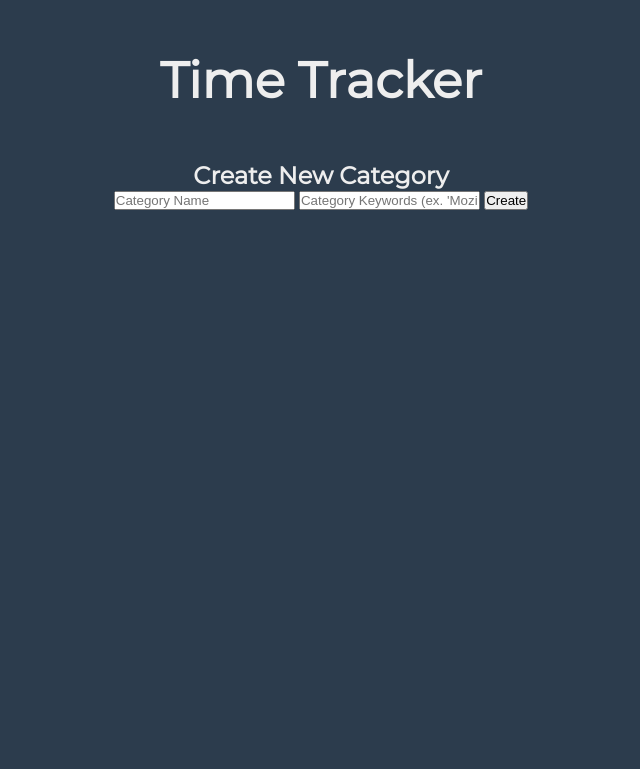
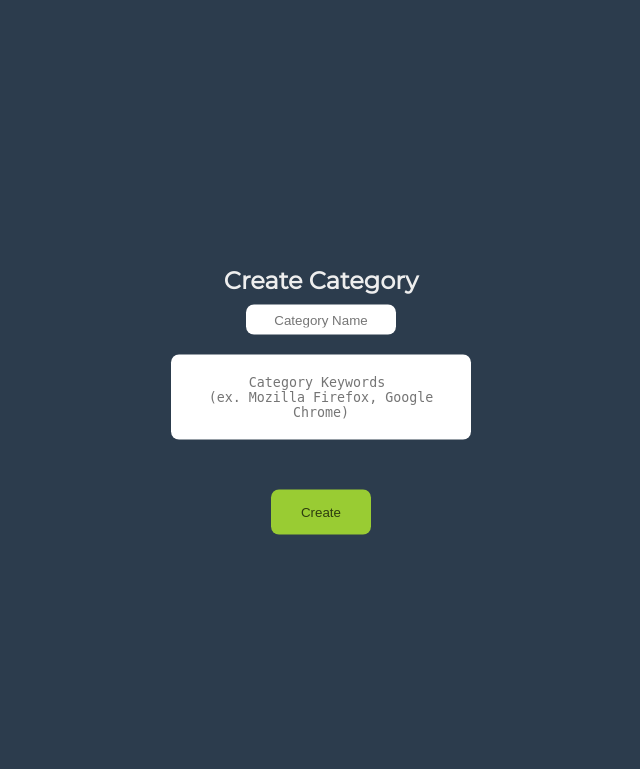
Before and after one commit to Quar15/TimeTracker, a Flask app: page /create-category in a window 1280 px wide. Shown: the top 769 px of the page, without its empty margins (319-959 px from the left). Run offline with Flask 2, Linux system fonts and the light colour scheme.

Commit message:
added html styling for creating categories

```diff
--- a/server/static/styles/style.css
+++ b/server/static/styles/style.css
@@ -1,6 +1,7 @@
 *{
     margin: 0;
     padding: 0;
+    box-sizing: border-box;
     text-decoration: none;
     list-style: none;
 }
@@ -49,3 +50,111 @@ body{
 .wrapper .time-tracker-activities{
     margin: 20px 0px;
 }
+
+
+.wrapper .category-create-form{
+    display: flex;
+    flex-flow: column;
+    justify-content: center;
+    align-items: center;
+}
+
+.wrapper .category-create-form input[type="text"], .wrapper .category-create-form textarea{
+    margin: 10px;
+    text-align: center;
+    border: none;
+    border-radius: 8px;
+    resize: none;
+}
+
+.wrapper .category-create-form .category-name-input{
+    width: 150px;
+    height: 30px;
+}
+
+.wrapper .category-create-form .keywords-input{
+    width: 300px;
+    height: 85px;
+    padding: 20px;
+}
+
+.wrapper .category-create-form .submit-btn{
+    width: 100px;
+    height: 45px;
+    margin-top: 30px;
+    border: none;
+    border-radius: 8px;
+    background-color:#99CC33;
+    color: #2D3D0F;
+}
+
+.wrapper .category-create-form .submit-btn:hover{
+    background-color: #339900;
+    color: #ccc;
+    cursor: pointer;
+}
+
+.wrapper .category-create-form .categories-tags{
+    margin-top: 10px;
+    display: flex;
+}
+
+.wrapper .category-create-form .new-category-keyword-tag{
+    display: flex;
+    color: #ccc;
+    background-color: #202d3b;
+    height: 30px;
+    margin: 5px;
+    border-radius: 5px;
+}
+
+.wrapper .category-create-form .new-category-keyword-tag .delete-btn{
+    height: 100%;
+    background-color: #1b2530;
+    color: #fff;
+    padding: 8px;
+    font-size: 12px;
+    border-top-left-radius: 5px;
+}
+
+.wrapper .category-create-form .new-category-keyword-tag:hover{
+    cursor: pointer;
+    background-color: #1b2530;
+}
+
+.wrapper .category-create-form .new-category-keyword-tag h5{
+    padding: 7px 14px 7px 14px;
+}
+
+.warning-alert{
+    position: absolute;
+    top: 5%;
+    left: 50%;
+    transform: translateX(-50%);
+    padding: 15px 30px;
+    text-align: center;
+    background-color: #FFCC00;
+    color: #332800;
+    border-radius: 8px;
+    opacity: 0%;
+    animation: popup 4s ease-in-out;
+}
+
+@keyframes popup{
+    0%{
+        top: 0%;
+        opacity: 0%;
+    }
+    25%{
+        top: 5%;
+        opacity: 100%;
+    }
+    75%{
+        top: 5%;
+        opacity: 100%;
+    }
+    100%{
+        top: 0%;
+        opacity: 0%;
+    }
+}
--- a/server/templates/create-category.html
+++ b/server/templates/create-category.html
@@ -3,16 +3,25 @@
 <head>
     <meta charset="UTF-8">
     <meta name="viewport" content="width=device-width, initial-scale=1.0">
-    <title>Create New Category | Time Tracker</title>
+    <title>Create Category | Time Tracker</title>
     <link rel="stylesheet" href="{{ url_for('static',filename='styles/style.css') }}">
+    <script src="{{ url_for('static',filename='js/create-category.js') }}" async></script>
 </head>
 <body>
-    <h2 class="title-text">Time Tracker</h2>
-    <form action="" method="POST">
-        <h2>Create New Category</h2>
-        <input type="text" placeholder="Category Name">
-        <input type="text" placeholder="Category Keywords (ex. 'Mozilla Firefox, Google Chrome, Opera')">
-        <input type="submit" value="Create">
-    </form>
+    <div class="wrapper">
+        <h2>Create Category</h2>
+        <form action="#" method="POST" class="category-create-form">
+            <input type="text" class="category-name-input" placeholder="Category Name">
+            <textarea class="keywords-input" onkeypress="retrieveDataFromTextArea(event)" placeholder="Category Keywords &#10;(ex. Mozilla Firefox, Google Chrome)"></textarea>
+            <div id="categories-tags-rows">
+                <div class="categories-tags"></div>
+            </div>
+            <input type="submit" class="submit-btn" value="Create">
+        </form>
+    </div>
+
+    <div class="warning-alert">
+        <h4>WARNING: Keyword already exists</h4>
+    </div>
 </body>
 </html>
```
Also changed, not shown: server/static/js/create-category.js (added, +70 -0 lines).
